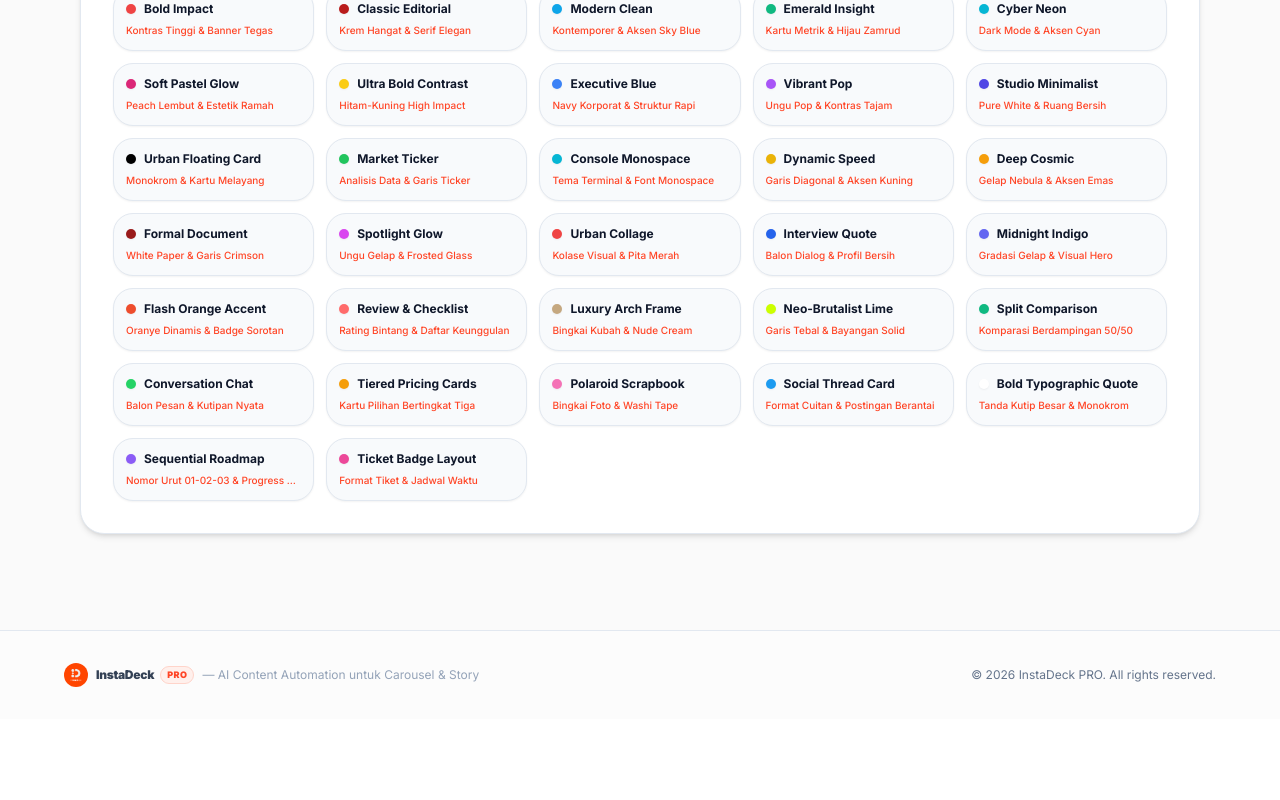
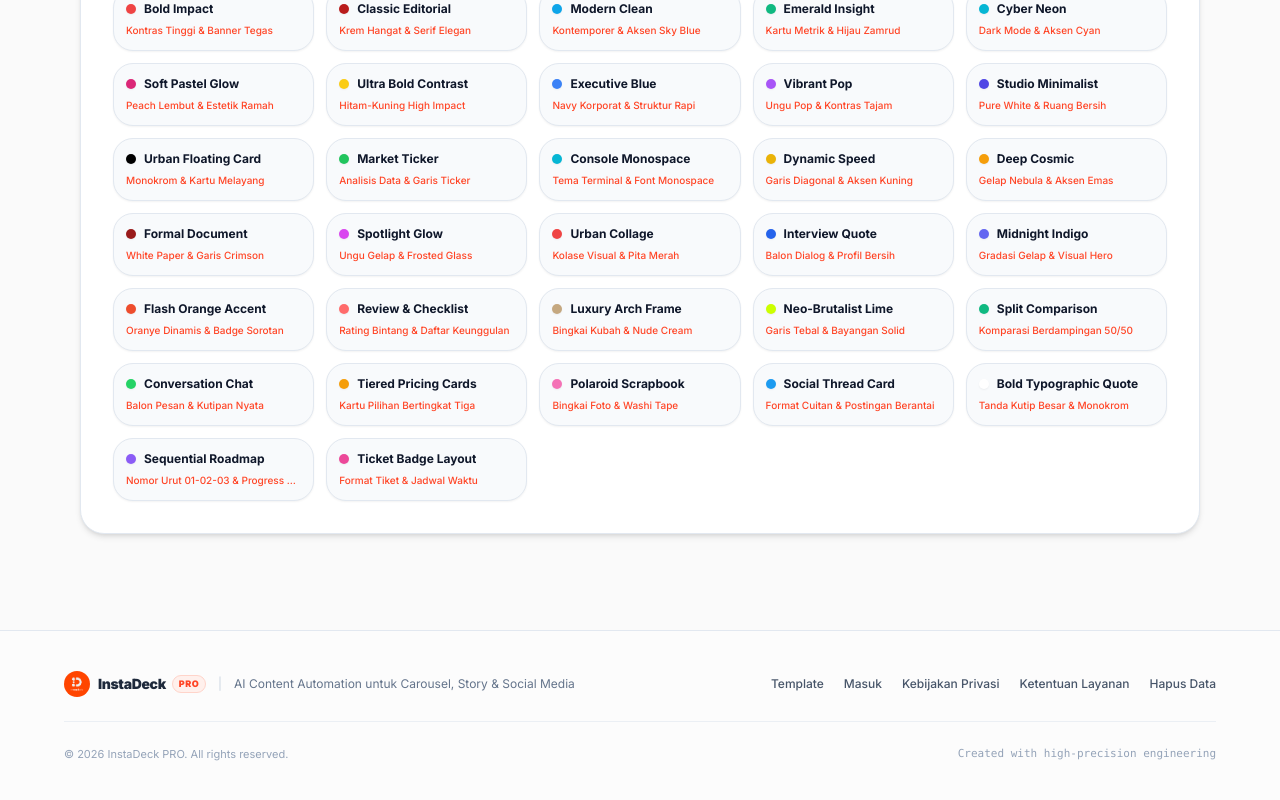
Before and after one commit to zenithsky73/scoopcraft, a Next.js app: page / in a window 1280 px wide. Shown: the part 2060-2860 px from the top of the page. Before the commit the page ends 2779 px from the top, so only its background shows below. Built offline with nearby package versions, Linux system fonts and the light colour scheme; no server answers.

Commit message:
feat(seo): add OpenGraph metadata, update page titles, and enhance footer links

```diff
--- a/src/app/(app)/calendar/page.tsx
+++ b/src/app/(app)/calendar/page.tsx
@@ -6,7 +6,7 @@ import { ContentCalendar } from '@/components/schedule/content-calendar';
 
 export const dynamic = 'force-dynamic';
 export const metadata: Metadata = {
-  title: 'Kalender & Auto-Schedule | Newsly AI',
+  title: 'Kalender & Auto-Schedule | InstaDeck PRO',
   description: 'Jadwalkan dan publikasikan postingan carousel media sosial otomatis tepat waktu.',
 };
 
--- a/src/app/(app)/settings/page.tsx
+++ b/src/app/(app)/settings/page.tsx
@@ -6,7 +6,7 @@ import { getQuotaState } from '@/server/billing/quota';
 import { SettingsHub } from '@/components/settings/settings-hub';
 
 export const dynamic = 'force-dynamic';
-export const metadata: Metadata = { title: 'Pengaturan & Brand Kit — Newsly AI' };
+export const metadata: Metadata = { title: 'Pengaturan & Brand Kit — InstaDeck PRO' };
 
 export default async function SettingsPage() {
   const viewer = await getViewer();
--- a/src/app/(app)/upgrade/page.tsx
+++ b/src/app/(app)/upgrade/page.tsx
@@ -8,7 +8,7 @@ import { QuotaMeter } from '@/components/billing/quota-meter';
 import { formatDate } from '@/lib/utils';
 
 export const dynamic = 'force-dynamic';
-export const metadata: Metadata = { title: 'Pilihan Paket & Kuota — Newsly AI' };
+export const metadata: Metadata = { title: 'Pilihan Paket & Kuota — InstaDeck PRO' };
 
 export default async function UpgradePage() {
   const viewer = await getViewer();
--- a/src/app/layout.tsx
+++ b/src/app/layout.tsx
@@ -9,6 +9,19 @@ import './globals.css';
 export const metadata: Metadata = {
   title: { default: `${APP.name} — ${APP.tagline}`, template: `%s · ${APP.name}` },
   description: APP.description,
+  metadataBase: new URL(process.env.NEXT_PUBLIC_APP_URL || 'https://scoopcraft.vercel.app'),
+  openGraph: {
+    title: `${APP.name} — ${APP.tagline}`,
+    description: APP.description,
+    siteName: APP.name,
+    locale: 'id_ID',
+    type: 'website',
+  },
+  twitter: {
+    card: 'summary_large_image',
+    title: `${APP.name} — ${APP.tagline}`,
+    description: APP.description,
+  },
   icons: {
     icon: [
       { url: '/favicon.png?v=instadeck', type: 'image/png' },
--- a/src/app/page.tsx
+++ b/src/app/page.tsx
@@ -243,13 +243,38 @@ export default function LandingPage() {
       </main>
 
       {/* ─── FOOTER ─── */}
-      <footer className="border-t border-slate-200 dark:border-slate-800/80 py-8 px-4 text-center text-xs text-slate-500 bg-white/50 dark:bg-slate-950 transition-colors duration-200">
-        <div className="max-w-6xl mx-auto flex flex-col sm:flex-row items-center justify-between gap-4">
-          <div className="flex items-center gap-2">
-            <NewslyLogo size={24} showText showProBadge textClassName="text-xs font-black text-slate-700 dark:text-slate-300" />
-            <span className="text-slate-400 dark:text-slate-500">— AI Content Automation untuk Carousel &amp; Story</span>
+      <footer className="border-t border-slate-200 dark:border-slate-800/80 py-10 px-4 text-xs text-slate-500 bg-white/50 dark:bg-slate-950 transition-colors duration-200">
+        <div className="max-w-6xl mx-auto flex flex-col md:flex-row items-center justify-between gap-6">
+          <div className="flex flex-col sm:flex-row items-center gap-3 text-center sm:text-left">
+            <NewslyLogo size={26} showText showProBadge textClassName="text-sm font-black text-slate-800 dark:text-slate-200" />
+            <span className="hidden sm:inline text-slate-300 dark:text-slate-700">|</span>
+            <span className="text-slate-500 dark:text-slate-400">
+              AI Content Automation untuk Carousel, Story &amp; Social Media
+            </span>
           </div>
+
+          <div className="flex flex-wrap items-center justify-center gap-5 text-slate-600 dark:text-slate-400 font-medium">
+            <Link href="/templates" className="hover:text-primary transition-colors">
+              Template
+            </Link>
+            <Link href="/login" className="hover:text-primary transition-colors">
+              Masuk
+            </Link>
+            <Link href="/privacy" className="hover:text-primary transition-colors">
+              Kebijakan Privasi
+            </Link>
+            <Link href="/terms" className="hover:text-primary transition-colors">
+              Ketentuan Layanan
+            </Link>
+            <Link href="/data-deletion" className="hover:text-primary transition-colors">
+              Hapus Data
+            </Link>
+          </div>
+        </div>
+
+        <div className="max-w-6xl mx-auto mt-6 pt-6 border-t border-slate-200/60 dark:border-slate-800/60 flex flex-col sm:flex-row items-center justify-between gap-2 text-[11px] text-slate-400">
           <p>© {new Date().getFullYear()} InstaDeck PRO. All rights reserved.</p>
+          <p className="font-mono">Created with high-precision engineering</p>
         </div>
       </footer>
     </div>
```
Also changed, not shown: 1 other file (tests, documents, lock files or other folders).
